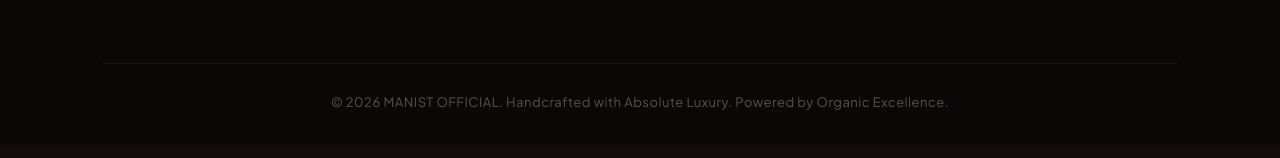
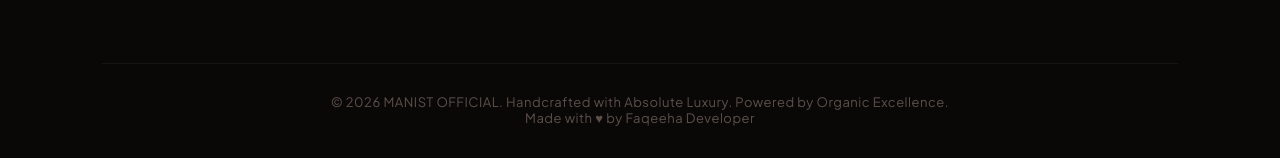
Before and after one commit to ranamunirgranag-lang/manist-official, a React (Vite) app: page / in a window 1280 px wide. Shown: the part 5746-5904 px from the top of the page. Built offline with nearby package versions, Linux system fonts and the light colour scheme.

Commit message:
Update Footer.jsx

```diff
--- a/src/component/Footer.jsx
+++ b/src/component/Footer.jsx
@@ -137,10 +137,13 @@ const Footer = () => {
 
       </div>
 
-      {/* BOTTOM BASEBAR */}
-      <div className="footer-bottom-copyright-strip ft-fade-item">
-        <p>&copy; 2026 MANIST OFFICIAL. Handcrafted with Absolute Luxury. Powered by Organic Excellence.</p>
-      </div>
+    {/* BOTTOM BASEBAR */}
+<div className="footer-bottom-copyright-strip ft-fade-item">
+  <p>&copy; 2026 MANIST OFFICIAL. Handcrafted with Absolute Luxury. Powered by Organic Excellence.</p>
+  <p className="made-by-faqeeha">
+    Made with <span className="made-by-heart">♥</span> by <span className="made-by-name">Faqeeha Developer</span>
+  </p>
+</div>
     </footer>
   );
 };
```
